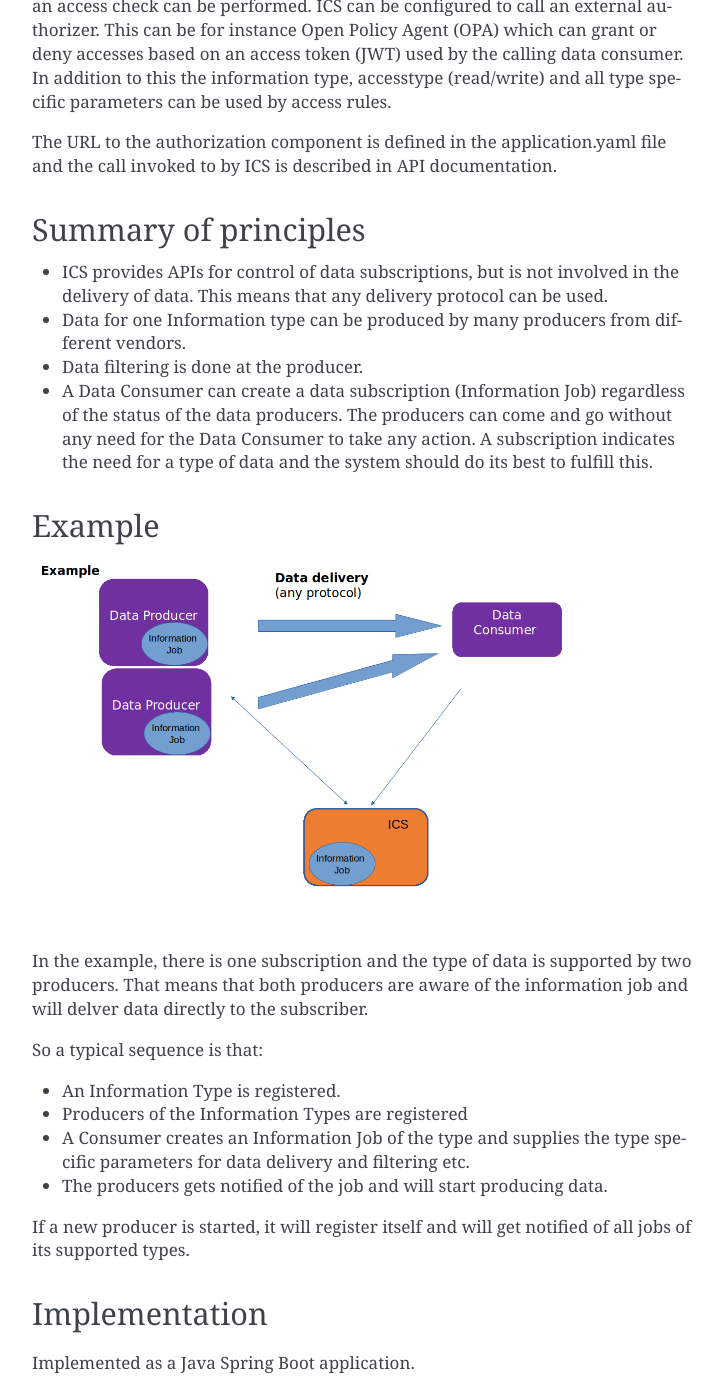
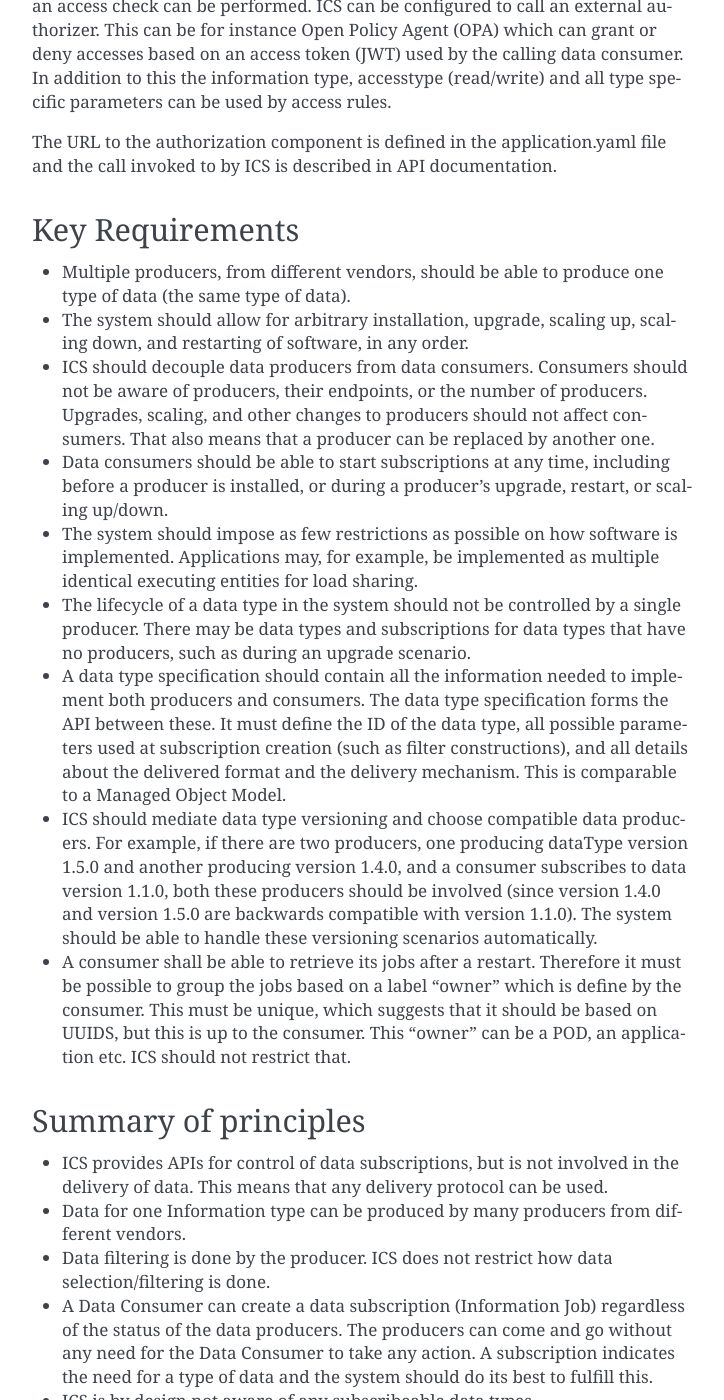
Before and after one commit to o-ran-sc/nonrtric-plt-informationcoordinatorservice, a Sphinx documentation site: the page built from docs/overview.rst, in a window 1280 px wide and 1400 px high, scrolled down 1489 px. Shown: the whole window, without its empty margins (388-1112 px from the left). Built offline with Sphinx 7.4.7, drawn with Linux system fonts in a browser that asks for light colours; some of the changed text lies outside the part shown.

Commit message:
Documentation of RAN PM
Added documentation for ICS.

Signed-off-by: PatrikBuhr <patrik.buhr@est.tech>
Issue-ID: NONRTRIC-868
Change-Id: I9a1597c0deab511d9d652acdf43b4280699a9a0c

```diff
--- a/docs/overview.rst
+++ b/docs/overview.rst
@@ -37,16 +37,69 @@
 
 The URL to the authorization component is defined in the application.yaml file and the call invoked to by ICS is described in API documentation.
 
+
+****************
+Key Requirements
+****************
+
+* Multiple producers, from different vendors, should be able to
+  produce one type of data (the same type of data).
+
+* The system should allow for arbitrary installation, upgrade, scaling
+  up, scaling down, and restarting of software, in any order.
+
+* ICS should decouple data producers from data consumers. Consumers
+  should not be aware of producers, their endpoints, or the number of
+  producers. Upgrades, scaling, and other changes to producers should not
+  affect consumers. That also means that a producer can be replaced by
+  another one.
+
+* Data consumers should be able to start subscriptions at any time,
+  including before a producer is installed, or during a producer's
+  upgrade, restart, or scaling up/down.
+
+* The system should impose as few restrictions as possible on how
+  software is implemented. Applications may, for example, be implemented
+  as multiple identical executing entities for load sharing.
+
+* The lifecycle of a data type in the system should not be controlled
+  by a single producer. There may be data types and subscriptions for
+  data types that have no producers, such as during an upgrade scenario.
+
+* A data type specification should contain all the information needed
+  to implement both producers and consumers. The data type specification
+  forms the API between these. It must define the ID of the data type,
+  all possible parameters used at subscription creation (such as filter
+  constructions), and all details about the delivered format and the
+  delivery mechanism. This is comparable to a Managed Object Model.
+
+* ICS should mediate data type versioning and choose compatible data
+  producers. For example, if there are two producers, one producing
+  dataType version 1.5.0 and another producing version 1.4.0, and a
+  consumer subscribes to data version 1.1.0, both these producers should
+  be involved (since version 1.4.0 and version 1.5.0 are backwards
+  compatible with version 1.1.0). The system should be able to handle
+  these versioning scenarios automatically.
+
+* A consumer shall be able to retrieve its jobs after a restart. Therefore it must be possible
+  to group the jobs based on a label "owner" which is define by the consumer. This must be unique,
+  which suggests that it should be based on UUIDS, but this is up to the consumer.
+  This "owner" can be a POD, an application etc. ICS should not restrict that.
+
 *********************
 Summary of principles
 *********************
 
 * ICS provides APIs for control of data subscriptions, but is not involved in the delivery of data. This means that any delivery protocol can be used.
 * Data for one Information type can be produced by many producers from different vendors.
-* Data filtering is done at the producer.
+* Data filtering is done by the producer. ICS does not restrict how data selection/filtering is done.
 * A Data Consumer can create a data subscription (Information Job) regardless of the status of the data producers. The producers can come and go without any need for the Data Consumer to take any action.
   A subscription indicates the need for a type of data and the system should do its best to fulfill this.
-
+* ICS is by design not aware of any subscribeable data types.
+* When a consumer creates a subscription/jonb, ICS shall choose the information type version with the lowest available
+  compatible numer. All producers that has registered a type that is compatible with the chosen version are included.
+  Example, if a consumer creates a job with type version 1.1.0, the chosen type may 1.2.0 and a producer
+  supporting version 1.9.0 will be included (but not a producer that supports version 2.0.0).
 
 *******
 Example
@@ -67,9 +120,16 @@
 If a new producer is started, it will register itself and will get notified of all jobs of its supported types.
 
 
-
 **************
 Implementation
 **************
 
 Implemented as a Java Spring Boot application.
+
+*************
+Configuration
+*************
+
+The component is configured by the usual spring boot application.yaml file.
+
+An example application.yaml configuration file: ":download:`link <../config/application.yaml>`"
--- a/docs/requirements-docs.txt
+++ b/docs/requirements-docs.txt
@@ -10,3 +10,4 @@
 sphinx_bootstrap_theme
 sphinxcontrib-redoc
 lfdocs-conf
+urllib3~=1.26.15
```
Also changed, not shown: other parts of docs/overview.rst (+1 -1 lines), 4 other files.
